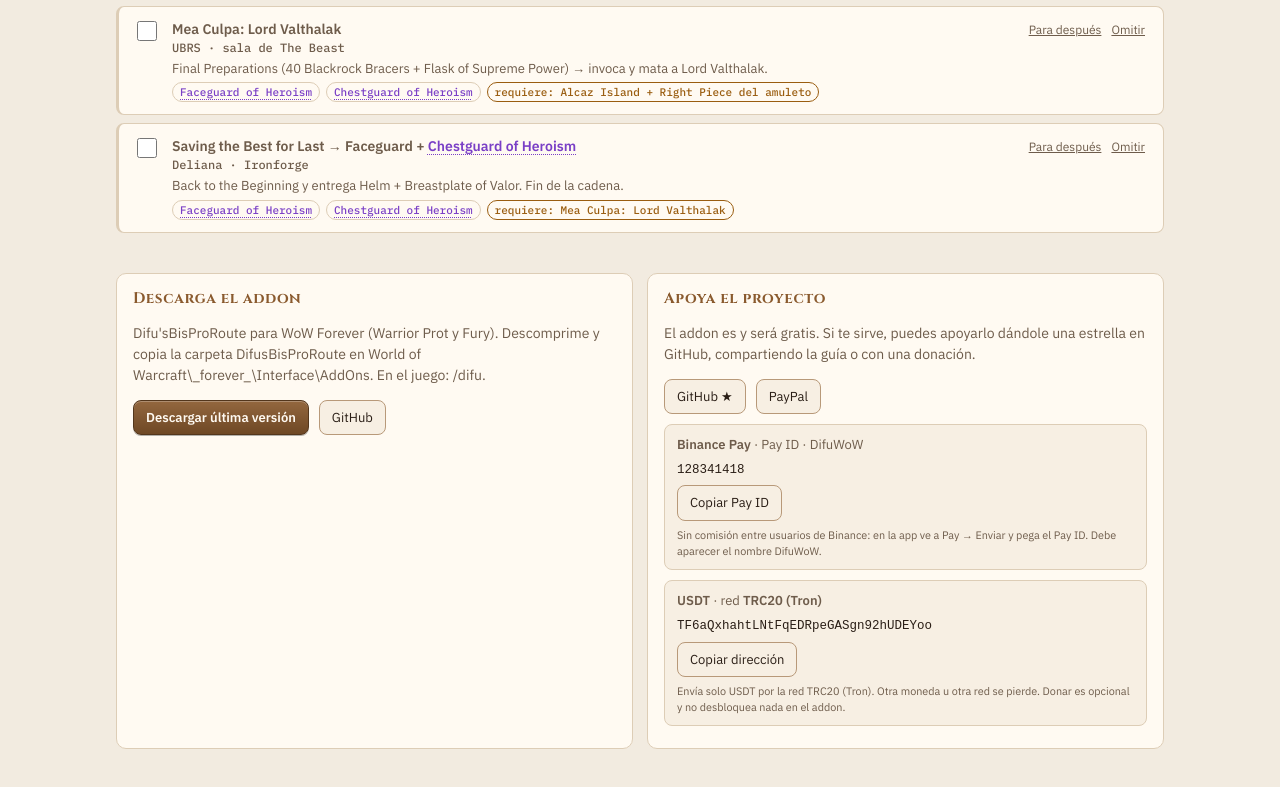
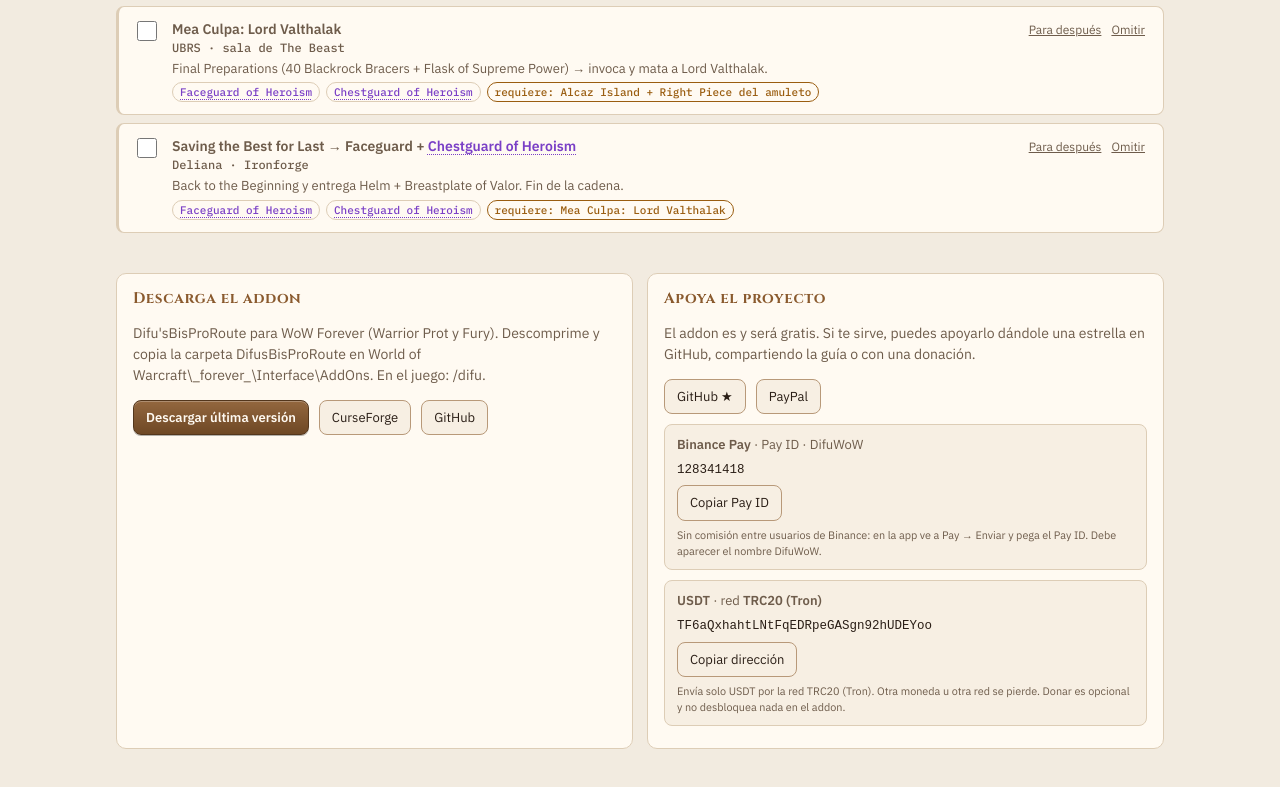
Before and after one commit to DifusBisProRoute/difusbisproroute.github.io, a plain HTML site: page docs/index.html in a window 1280 px wide. Shown: the part 3759-4546 px from the top of the page. Drawn offline with Linux system fonts and the light colour scheme.

Commit message:
Add files via upload

```diff
--- a/docs/index.html
+++ b/docs/index.html
@@ -296,6 +296,7 @@ textarea{width:100%;min-height:90px;background:var(--panel2);color:var(--fg);bor
       <p data-i="dlText"></p>
       <div class="toolbar" style="margin:8px 0">
         <a class="btn primary" href="https://github.com/DifusBisProRoute/difusbisproroute.github.io/releases/latest" target="_blank" rel="noopener" data-i="dlBtn"></a>
+        <a class="btn" href="https://www.curseforge.com/projects/1816912" target="_blank" rel="noopener">CurseForge</a>
         <a class="btn" href="https://github.com/DifusBisProRoute/difusbisproroute.github.io" target="_blank" rel="noopener">GitHub</a>
       </div>
     </div>
```
